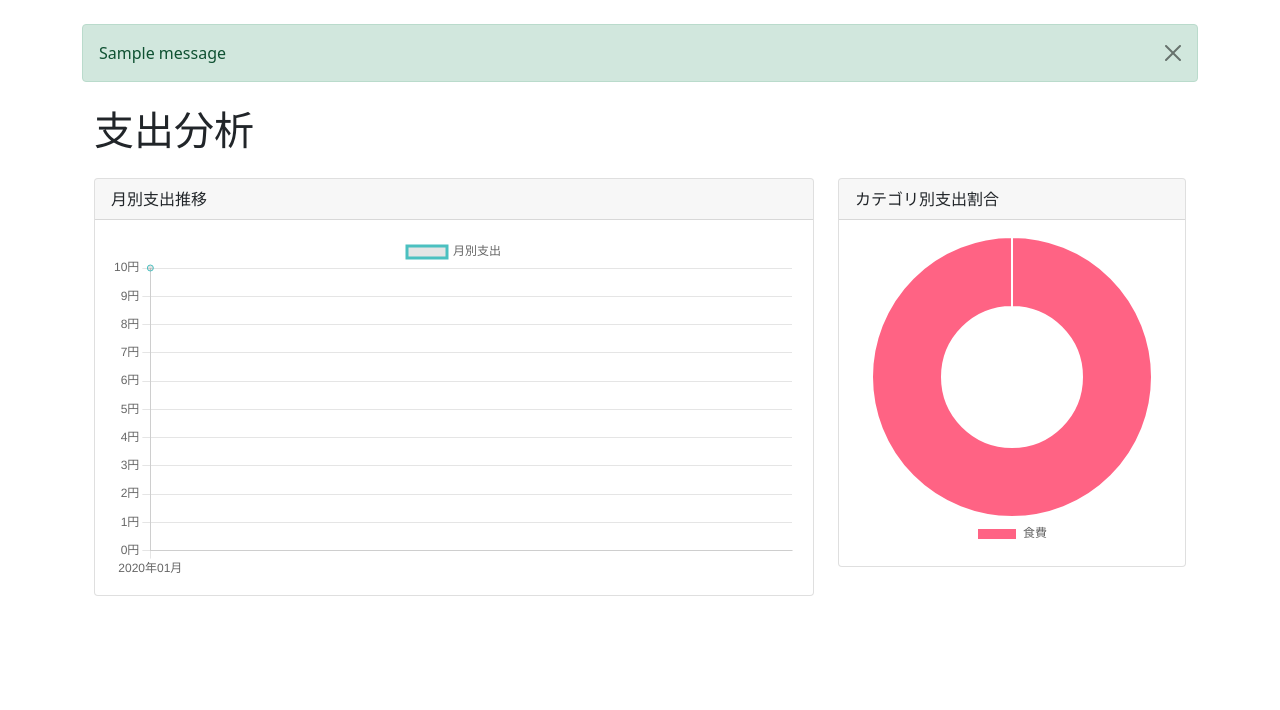
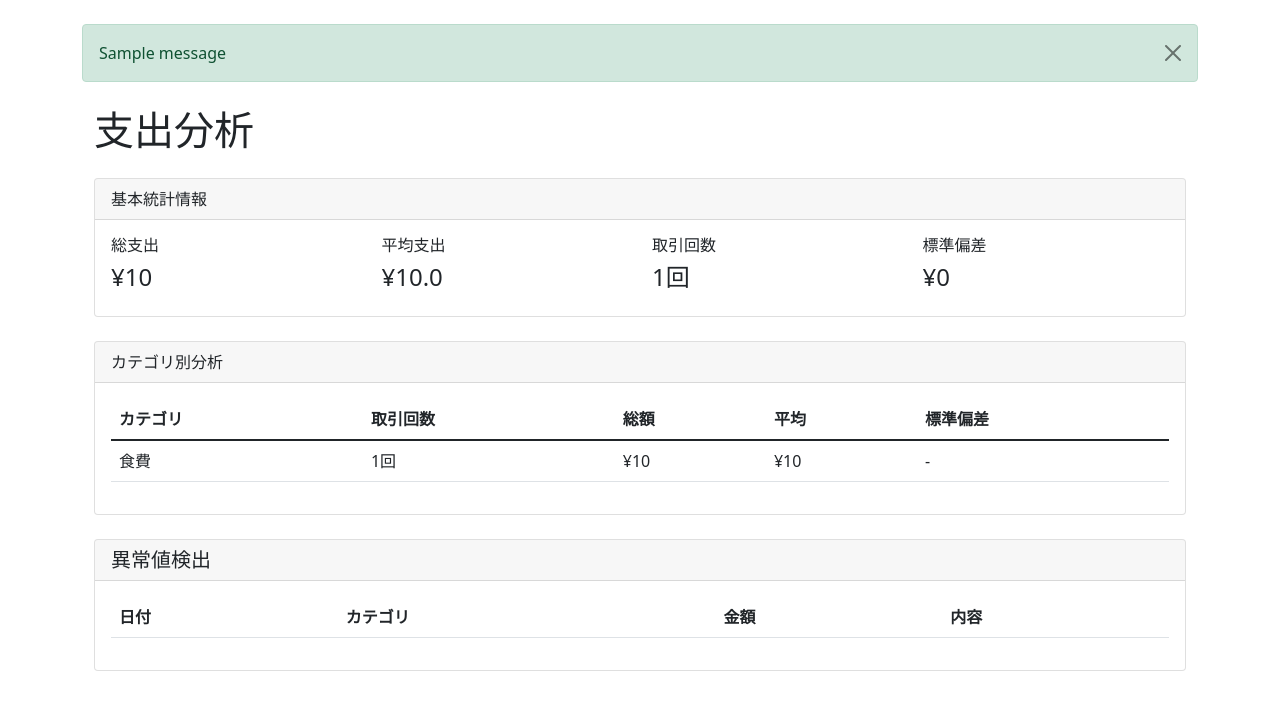
Before and after one commit to YudaiShiratori5411/household-account, a Django app: page /analytics/ in a window 1280 px wide. Shown: the top 710 px of the page. Run offline with Django 4.2, Linux system fonts and the light colour scheme; tables that the repository leaves empty hold one stand-in row (values such as "Sample post"); one stand-in notice (Sample message) is shown; lists and menus that the app fills with data are empty.

Commit message:
詳細な統計分析機能を追加

```diff
--- a/expenses/analytics.py
+++ b/expenses/analytics.py
@@ -1,8 +1,9 @@
 import numpy as np
 import pandas as pd
 from sklearn.linear_model import LinearRegression
-from django.db.models import Sum
-from django.db.models.functions import TruncMonth
+from django.db.models import Avg, Sum, Count, Max, Min
+from django.db.models.functions import TruncMonth, ExtractWeekDay
+from datetime import datetime, timedelta
 from .models import Expense
 
 
@@ -48,3 +49,105 @@
             'min_prediction': int(max(0, next_month_prediction - confidence_range)),
             'max_prediction': int(next_month_prediction + confidence_range)
         }
+
+class ExpenseStatistics:
+    def __init__(self, expenses):
+        self.expenses = expenses
+        self.df = pd.DataFrame(list(expenses.values()))
+        if not self.df.empty:
+            self.df['date'] = pd.to_datetime(self.df['date'])
+
+    def get_basic_stats(self):
+        """基本的な統計情報を取得"""
+        if self.df.empty:
+            return {}
+
+        # まず金額の計算前に、データを確認
+        print("Debug - Raw data:", self.df)
+
+        # 各値を計算
+        total = self.df['amount'].sum()  # 総支出
+        count = len(self.df)  # 取引回数
+        average = total / count if count > 0 else 0  # 平均支出
+        std_dev = self.df['amount'].std() if count > 1 else 0  # 標準偏差
+
+        print("Debug - Amount values:", list(self.df['amount']))
+        print("Debug - Total:", total)
+        print("Debug - Count:", count)
+        print("Debug - Average:", average)
+        print("Debug - Std Dev:", std_dev)
+
+        stats = {
+            'total_expense': total,
+            'average_expense': average,
+            'transaction_count': count,
+            'std_dev': std_dev if not pd.isna(std_dev) else 0
+        }
+
+        return stats
+
+    def get_category_analysis(self):
+        """カテゴリ別の分析"""
+        if self.df.empty:
+            return {}
+
+        category_stats = {}
+        for category in self.df['category'].unique():
+            category_data = self.df[self.df['category'] == category]
+            count = len(category_data)
+            total = category_data['amount'].sum()
+            avg = total / count if count > 0 else 0
+            std = category_data['amount'].std() if count > 1 else None
+
+            category_stats[category] = {
+                'transaction_count': count,
+                'total_amount': int(total),
+                'average_amount': int(avg),
+                'std_dev': int(std) if std is not None and not pd.isna(std) else None
+            }
+
+        return category_stats
+
+    def get_time_analysis(self):
+        """時系列分析"""
+        if self.df.empty:
+            return {}
+
+        # 月別の集計
+        monthly = self.df.groupby(self.df['date'].dt.strftime('%Y-%m')).agg({
+            'amount': ['count', 'sum', 'mean']
+        }).round(2)
+
+        # 曜日別の集計（日本の曜日名を使用）
+        weekday_map = {
+            0: '月曜日', 1: '火曜日', 2: '水曜日',
+            3: '木曜日', 4: '金曜日', 5: '土曜日', 6: '日曜日'
+        }
+        self.df['weekday'] = self.df['date'].dt.dayofweek.map(weekday_map)
+        weekday = self.df.groupby('weekday').agg({
+            'amount': ['count', 'sum', 'mean']
+        }).round(2)
+
+        return {
+            'monthly_stats': monthly.to_dict(),
+            'weekday_stats': weekday.to_dict()
+        }
+
+    def get_trend_analysis(self):
+        """トレンド分析"""
+        if self.df.empty:
+            return {}
+
+        # 支出の増加率を計算
+        monthly_totals = self.df.groupby(self.df['date'].dt.strftime('%Y-%m'))['amount'].sum()
+        growth_rates = monthly_totals.pct_change() * 100
+
+        # 異常値の検出（平均から2標準偏差以上離れている支出）
+        mean = self.df['amount'].mean()
+        std = self.df['amount'].std()
+        outliers = self.df[abs(self.df['amount'] - mean) > 2 * std]
+
+        return {
+            'growth_rates': growth_rates.to_dict(),
+            'outliers': outliers.to_dict('records')
+        }
--- a/expenses/templates/expenses/expense_analytics.html
+++ b/expenses/templates/expenses/expense_analytics.html
@@ -6,28 +6,101 @@
 <div class="container mt-4">
     <h1 class="mb-4">支出分析</h1>
 
-    <div class="row">
-        <!-- 月別支出グラフ -->
-        <div class="col-md-8 mb-4">
-            <div class="card">
-                <div class="card-header">
-                    月別支出推移
+    <!-- 基本統計情報 -->
+    <div class="card mb-4">
+        <div class="card-header">基本統計情報</div>
+        <div class="card-body">
+            <div class="row">
+                <div class="col-md-3">
+                    <div class="stats-item">
+                        <h6>総支出</h6>
+                        <h4>¥{{ basic_stats.total_expense|intcomma }}</h4>
+                    </div>
                 </div>
-                <div class="card-body">
-                    <canvas id="monthlyChart"></canvas>
+                <div class="col-md-3">
+                    <div class="stats-item">
+                        <h6>平均支出</h6>
+                        <h4>¥{{ basic_stats.average_expense|intcomma }}</h4>
+                    </div>
+                </div>
+                <div class="col-md-3">
+                    <div class="stats-item">
+                        <h6>取引回数</h6>
+                        <h4>{{ basic_stats.transaction_count }}回</h4>
+                    </div>
+                </div>
+                <div class="col-md-3">
+                    <div class="stats-item">
+                        <h6>標準偏差</h6>
+                        <h4>¥{{ basic_stats.std_dev|intcomma }}</h4>
+                    </div>
                 </div>
             </div>
         </div>
+    </div>
 
-        <!-- カテゴリ別支出グラフ -->
-        <div class="col-md-4 mb-4">
-            <div class="card">
-                <div class="card-header">
-                    カテゴリ別支出割合
-                </div>
-                <div class="card-body">
-                    <canvas id="categoryChart"></canvas>
-                </div>
+    <!-- カテゴリ別分析 -->
+    <div class="card mb-4">
+        <div class="card-header">カテゴリ別分析</div>
+        <div class="card-body">
+            <table class="table">
+                <thead>
+                    <tr>
+                        <th>カテゴリ</th>
+                        <th>取引回数</th>
+                        <th>総額</th>
+                        <th>平均</th>
+                        <th>標準偏差</th>
+                    </tr>
+                </thead>
+                <tbody>
+                    {% for category, stats in category_analysis.items %}
+                    <tr>
+                        <td>{{ category }}</td>
+                        <td>{{ stats.transaction_count }}回</td>
+                        <td>¥{{ stats.total_amount|intcomma }}</td>
+                        <td>¥{{ stats.average_amount|intcomma }}</td>
+                        <td>
+                            {% if stats.std_dev is not None %}
+                                ¥{{ stats.std_dev|intcomma }}
+                            {% else %}
+                                -
+                            {% endif %}
+                        </td>
+                    </tr>
+                    {% endfor %}
+                </tbody>
+            </table>
+        </div>
+    </div>
+
+    <!-- 異常値検出 -->
+    <div class="card mb-4">
+        <div class="card-header">
+            <h5 class="card-title mb-0">異常値検出</h5>
+        </div>
+        <div class="card-body">
+            <div class="table-responsive">
+                <table class="table">
+                    <thead>
+                        <tr>
+                            <th>日付</th>
+                            <th>カテゴリ</th>
+                            <th>金額</th>
+                            <th>内容</th>
+                        </tr>
+                    </thead>
+                    <tbody>
+                        {% for expense in trend_analysis.outliers %}
+                        <tr>
+                            <td>{{ expense.date|date:"Y/m/d" }}</td>
+                            <td>{{ expense.category }}</td>
+                            <td>¥{{ expense.amount|intcomma }}</td>
+                            <td>{{ expense.description }}</td>
+                        </tr>
+                        {% endfor %}
+                    </tbody>
+                </table>
             </div>
         </div>
     </div>
@@ -35,7 +108,7 @@
 
 {% if prediction %}
 <div class="row mt-4">
-    <div class="col-md-12">
+    <div class="col-md-12 mb-4">
         <div class="card">
             <div class="card-header">
                 <h5 class="card-title mb-0">来月の支出予測</h5>
--- a/expenses/views.py
+++ b/expenses/views.py
@@ -1,6 +1,7 @@
 from django.views.generic import ListView, CreateView, UpdateView, DeleteView
 from django.urls import reverse_lazy
 from django.contrib import messages
+from django.db.models import Q
 from .models import Expense
 from .forms import ExpenseForm
 from django.db.models import Sum
@@ -8,6 +9,7 @@
 from django.utils import timezone
 from datetime import datetime, timedelta
 from .analytics import ExpensePrediction
+from .analytics import ExpenseStatistics
 
 import json
 import pandas as pd
@@ -60,9 +62,16 @@
     def get_context_data(self, **kwargs):
         context = super().get_context_data(**kwargs)
 
+        # 期間を指定（デフォルトは過去6ヶ月）
+        end_date = timezone.now()
+        start_date = end_date - timedelta(days=180)
+
+        # すべての支出データを取得
+        expenses = Expense.objects.all().order_by('date')
+
         # 月別の支出合計
         monthly_expenses = (
-            Expense.objects.annotate(month=TruncMonth('date'))
+            expenses.annotate(month=TruncMonth('date'))
             .values('month')
             .annotate(total=Sum('amount'))
             .order_by('month')
@@ -70,7 +79,7 @@
 
         # カテゴリ別の支出合計
         category_expenses = (
-            Expense.objects.values('category')
+            expenses.values('category')
             .annotate(total=Sum('amount'))
             .order_by('-total')
         )
@@ -97,4 +106,14 @@
             next_month = last_month + pd.DateOffset(months=1)
             prediction_month = next_month.strftime('%Y年%m月')
             context['prediction_month'] = prediction_month
+
+        # 統計分析を実行
+        stats = ExpenseStatistics(expenses)
+        context.update({
+            'basic_stats': stats.get_basic_stats(),
+            'category_analysis': stats.get_category_analysis(),
+            'time_analysis': stats.get_time_analysis(),
+            'trend_analysis': stats.get_trend_analysis(),
+        })
+
         return context
```
